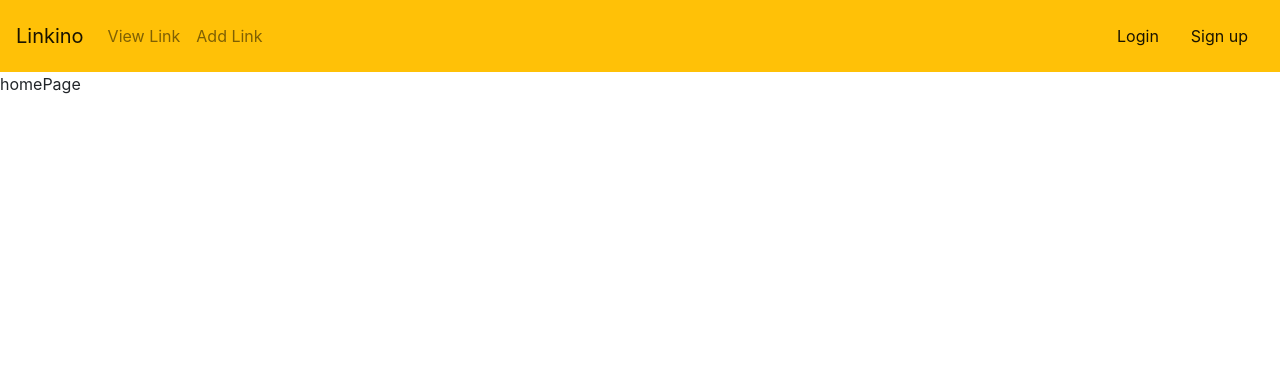
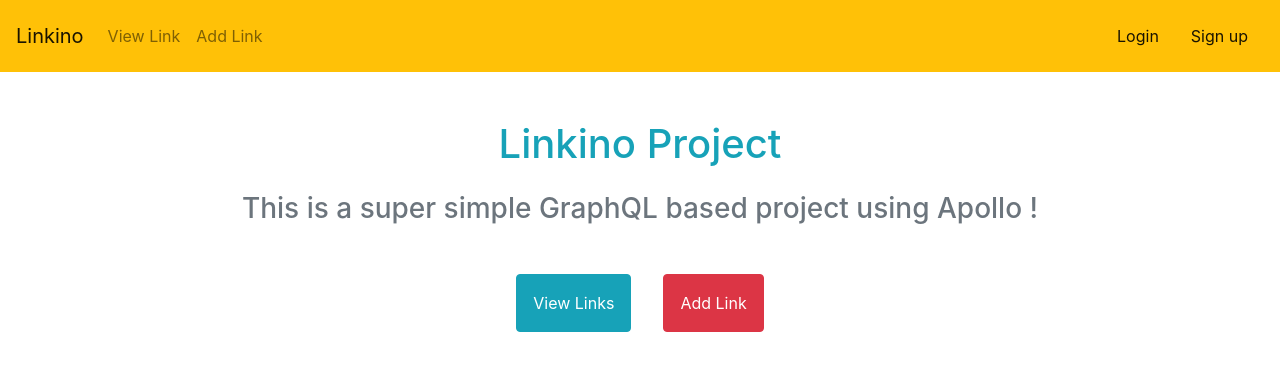
Before and after one commit to lotfazardev/linkino, a React (Create React App) app: page / in a window 1280 px wide. Shown: the top 370 px of the page. Built offline with nearby package versions, Linux system fonts and the light colour scheme.

Commit message:
ADD HomePage ui component into project

```diff
--- a/src/components/App.tsx
+++ b/src/components/App.tsx
@@ -2,6 +2,7 @@ import React from "react";
 import { Route, Switch } from "react-router-dom";
 import PostForm from "./molecules/PostForm";
 import TopNavbar from "./molecules/TopNavbar";
+import HomePage from "./Polymers/HomePage";
 import IndexPage from "./Polymers/IndexPage";
 
 const App = () => {
@@ -10,7 +11,7 @@ const App = () => {
       <TopNavbar />
       <Switch>
         <Route exact path="/">
-          <p>homePage</p>
+          <HomePage />
         </Route>
         <Route exact path="/View">
           <IndexPage />
--- /dev/null
+++ b/src/components/Polymers/HomePage.tsx
@@ -0,0 +1,28 @@
+import React from "react";
+import { Link } from "react-router-dom";
+import { Button } from "reactstrap";
+
+const HomePage = () => {
+  return (
+    <div className="d-flex flex-column justify-content-center align-items-center full-size">
+      <h1 className="pt-5 text-info">Linkino Project</h1>
+      <h3 className="pt-3 text-muted">
+        This is a super simple GraphQL based project using Apollo !
+      </h3>
+      <div className="pt-4">
+        <Link to="/View">
+          <Button tag="a" className="p-3 m-3" color="info">
+            View Links
+          </Button>
+        </Link>
+        <Link to="/Add">
+          <Button tag="a" className="p-3 m-3" color="danger">
+            Add Link
+          </Button>
+        </Link>
+      </div>
+    </div>
+  );
+};
+
+export default HomePage;
```
